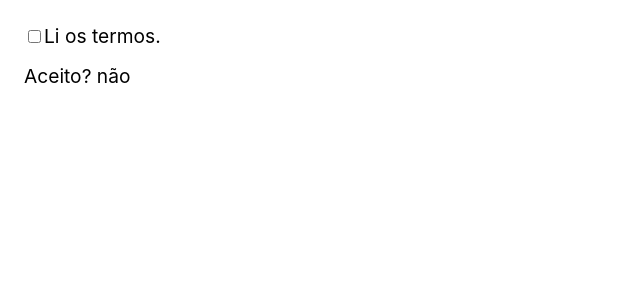
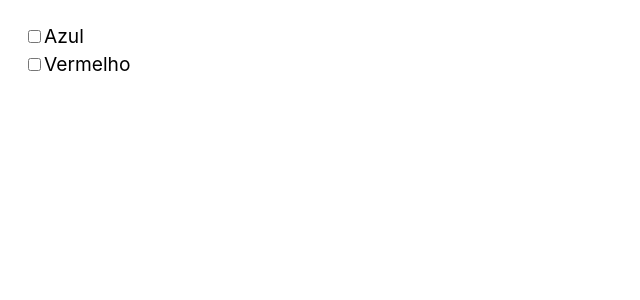
Before and after one commit to barbosadiego/react, a React (Create React App) app: page / in a window 1280 px wide. Shown: the top 300 px of the page, without its empty margins (0-640 px from the left). Built offline with nearby package versions, Linux system fonts and the light colour scheme.

Commit message:
exemplo 2

```diff
--- a/src/App.jsx
+++ b/src/App.jsx
@@ -1,20 +1,36 @@
 import React from 'react';
 
 const App = (props) => {
-  const [termos, setTermos] = React.useState(false);
+  const [cores, setCores] = React.useState([]);
+
+  function handleChange({ target }) {
+    if (target.checked) {
+      setCores([...cores, target.value]);
+    } else {
+      setCores(cores.filter((cor) => cor !== target.value));
+    }
+  }
 
   return (
     <form>
       <label>
         <input
           type="checkbox"
-          value="Termos"
-          checked={termos}
-          onChange={({ target }) => setTermos(target.checked)}
+          value="azul"
+          checked={cores.includes('azul')}
+          onChange={handleChange}
         />
-        Li os termos.
+        Azul
       </label>
-      <p>Aceito? {termos ? 'sim' : 'não'}</p>
+      <label>
+        <input
+          type="checkbox"
+          value="vermelho"
+          checked={cores.includes('vermelho')}
+          onChange={handleChange}
+        />
+        Vermelho
+      </label>
     </form>
   );
 };
```
